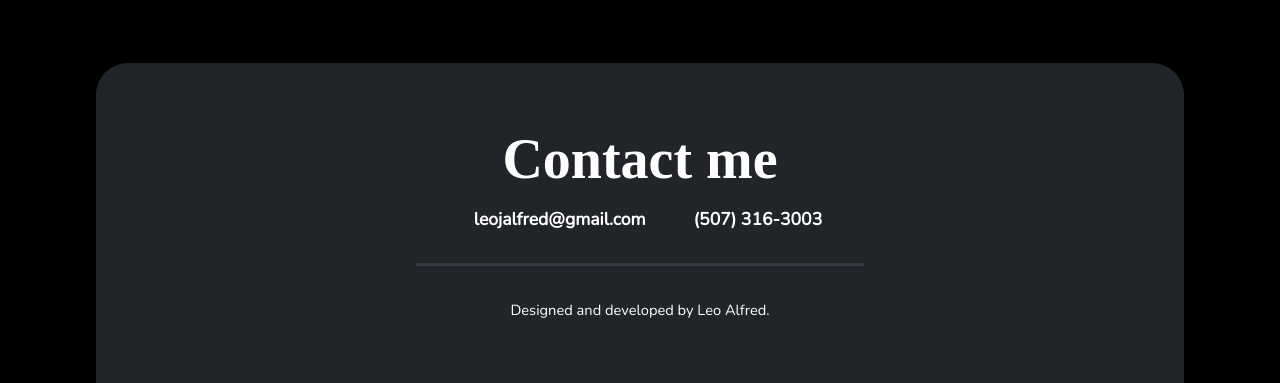
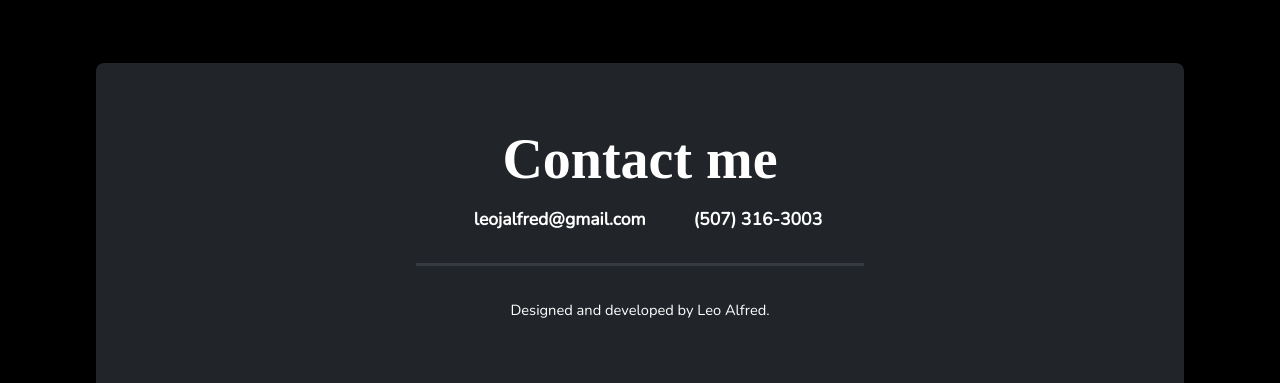
Before and after one commit to leojalfred/portfolio, a React (Create React App) app: page / in a window 1280 px wide. Shown: the part 7096-7479 px from the top of the page. Built offline with nearby package versions, Linux system fonts and the light colour scheme; a small style sheet from the web is missing; a web font is replaced by a local one.

Commit message:
Update Contact border radius

```diff
--- a/src/components/Contact.scss
+++ b/src/components/Contact.scss
@@ -2,7 +2,7 @@
 
 .contact {
   @include container();
-  border-radius: 1rem 1rem 0 0;
+  border-radius: 0.5rem 0.5rem 0 0;
   text-align: center;
 
   &__heading {
@@ -43,13 +43,7 @@
     margin: 1.75rem 0 0 0;
   }
 
-  @include breakpoint($s) {
-    border-radius: 1.5rem 1.5rem 0 0;
-  }
-
   @include breakpoint($m) {
-    border-radius: 2rem 2rem 0 0;
-
     &__heading {
       margin-bottom: 1rem;
     }
```
